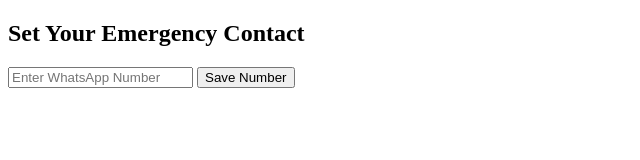
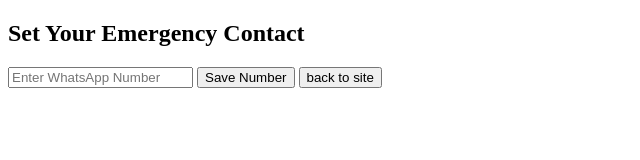
Before and after one commit to Dithintitus/safezone, a plain HTML site: page signup.html in a window 1280 px wide. Shown: the whole page, without its empty margins (0-640 px from the left). Drawn offline with Linux system fonts and the light colour scheme.

Commit message:
number adding

```diff
--- a/signup.html
+++ b/signup.html
@@ -10,6 +10,7 @@
     <h2>Set Your Emergency Contact</h2>
     <input type="text" id="whatsapp-number" placeholder="Enter WhatsApp Number">
     <button onclick="saveNumber()">Save Number</button>
+    <a href="./index.html"><button>back to site</button></a>
 
     <script>
         function saveNumber() {
```
Also changed, not shown: index.html (+1 -1 lines).
